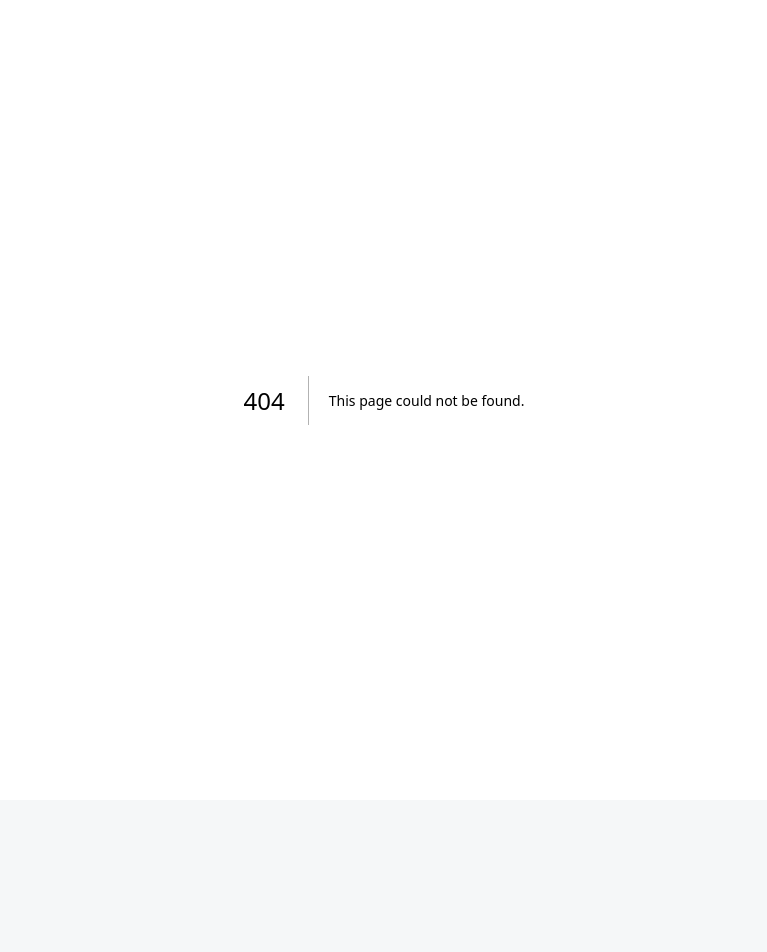
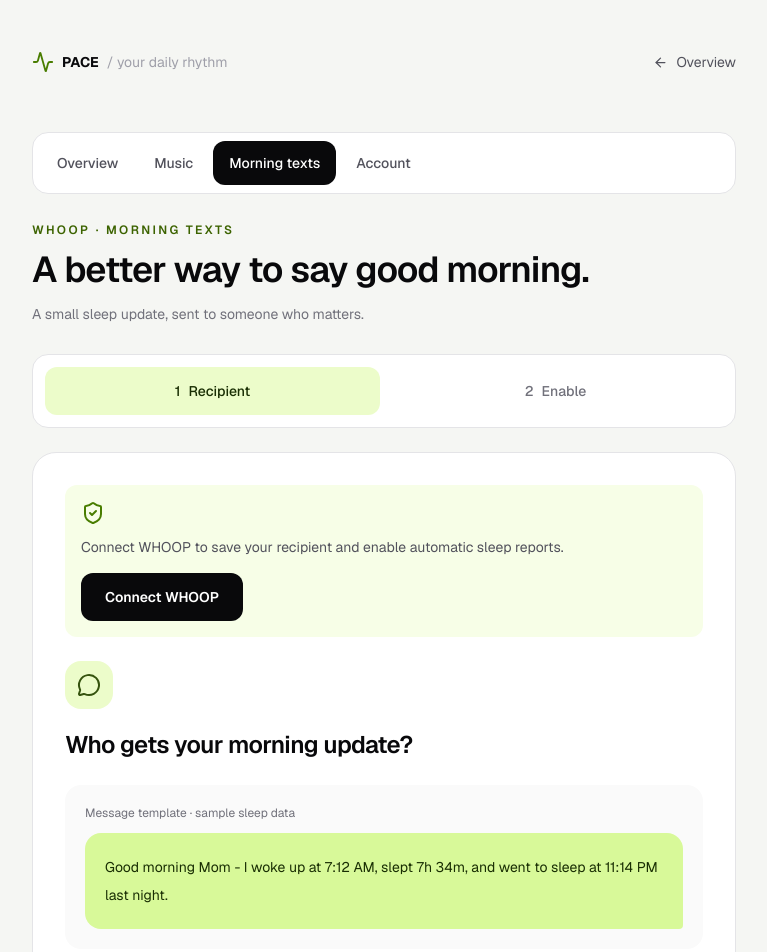
Before and after one commit to KanishkKundu05/whoop, a Next.js app: page /morning in a window 1280 px wide. Before the commit this address had no page. Shown: the top 952 px of the page, without its empty margins (256-1023 px from the left). Before the commit the page ends 800 px from the top, so only its background shows below. Built offline with nearby package versions, Linux system fonts and the light colour scheme; no server answers.

Commit message:
fix: restore morning text route with visible recipient and template

```diff
--- a/src/app/daily-message/page.tsx
+++ b/src/app/daily-message/page.tsx
@@ -1,5 +1,5 @@
 import { redirect } from "next/navigation";
 
 export default function DailyMessagePage() {
-  redirect("/setup");
+  redirect("/morning");
 }
--- /dev/null
+++ b/src/app/morning/error.tsx
@@ -0,0 +1,8 @@
+"use client";
+
+import Link from "next/link";
+import { OnboardingShell, primaryAction, secondaryAction } from "@/components/onboarding-shell";
+
+export default function SetupError({ reset }: { reset: () => void }) {
+  return <OnboardingShell navigation backHref="/dashboard" backLabel="Overview"><section role="alert" className="rounded-3xl border border-zinc-200 bg-white p-8"><h1 className="text-2xl font-semibold">We couldn’t load your setup.</h1><p className="mt-4 text-sm leading-6 text-zinc-500">Please try again. Your saved messaging settings are still in place.</p><div className="mt-6 flex flex-wrap gap-3"><button onClick={reset} className={primaryAction}>Try again</button><Link href="/dashboard" className={secondaryAction}>Back to overview</Link></div></section></OnboardingShell>;
+}
--- /dev/null
+++ b/src/app/morning/loading.tsx
@@ -0,0 +1,5 @@
+import { OnboardingShell } from "@/components/onboarding-shell";
+
+export default function Loading() {
+  return <OnboardingShell navigation backHref="/dashboard" backLabel="Overview"><div role="status" className="rounded-3xl border border-zinc-200 bg-white p-10 text-sm text-zinc-500">Loading your morning text setup…</div></OnboardingShell>;
+}
--- /dev/null
+++ b/src/app/morning/page.tsx
@@ -0,0 +1,10 @@
+import { OnboardingShell } from "@/components/onboarding-shell";
+import { MorningTextOnboarding } from "@/components/morning-text-onboarding";
+import { DEFAULT_DAILY_GREETING, formatDailyMessage } from "@/lib/messages/template";
+
+export default async function MorningPage({ searchParams }: { searchParams: Promise<{ step?: string }> }) {
+  const { step } = await searchParams;
+  const greeting = process.env.DAILY_MESSAGE_GREETING?.trim() || DEFAULT_DAILY_GREETING;
+  const preview = formatDailyMessage({ greeting, wakeTime: "7:12 AM", sleepDuration: "7h 34m", sleepStart: "11:14 PM" });
+  return <OnboardingShell navigation backHref="/dashboard" backLabel="Overview"><MorningTextOnboarding requestedStep={step} preview={preview} /></OnboardingShell>;
+}
--- a/src/app/setup/page.tsx
+++ b/src/app/setup/page.tsx
@@ -1,12 +1,6 @@
-import { OnboardingShell } from "@/components/onboarding-shell";
-import { MorningTextOnboarding } from "@/components/morning-text-onboarding";
-import { DEFAULT_DAILY_GREETING, formatDailyMessage } from "@/lib/messages/template";
-import { requireWhoopSession } from "@/lib/whoop/require-session";
+import { redirect } from "next/navigation";
 
 export default async function SetupPage({ searchParams }: { searchParams: Promise<{ step?: string }> }) {
-  await requireWhoopSession("/setup");
   const { step } = await searchParams;
-  const greeting = process.env.DAILY_MESSAGE_GREETING?.trim() || DEFAULT_DAILY_GREETING;
-  const preview = formatDailyMessage({ greeting, wakeTime: "7:12 AM", sleepDuration: "7h 34m", sleepStart: "11:14 PM" });
-  return <OnboardingShell navigation backHref="/dashboard" backLabel="Overview"><MorningTextOnboarding requestedStep={step} preview={preview} greeting={greeting} /></OnboardingShell>;
+  redirect(`/morning${typeof step === "string" ? `?step=${encodeURIComponent(step)}` : ""}`);
 }
--- a/src/components/app-navigation.tsx
+++ b/src/components/app-navigation.tsx
@@ -8,7 +8,7 @@
   return <nav aria-label="Dashboard navigation" className="mb-7 flex flex-wrap gap-1 rounded-2xl border border-zinc-200 bg-white p-2">
     {[
       ["/dashboard", "Overview"], ["/whoop/music", "Music"],
-      ["/setup", "Morning texts"], ["/setup/connection", "Account"],
+      ["/morning", "Morning texts"], ["/setup/connection", "Account"],
     ].map(([href, label]) => <Link key={href} href={href} prefetch={false} aria-current={pathname === href ? "page" : undefined}
       className={`min-h-11 rounded-xl px-4 py-3 text-sm font-medium transition ${pathname === href ? "bg-zinc-950 text-white" : "text-zinc-600 hover:bg-zinc-100"}`}>{label}</Link>)}
   </nav>;
--- a/src/components/experience-cards.tsx
+++ b/src/components/experience-cards.tsx
@@ -17,7 +17,7 @@
   const musicStatus = spotify.status === "fulfilled" && spotify.value ? "Spotify linked · Open to check playback" : "Connect Spotify to get started";
   return <section aria-label="Your experiences" className="grid gap-5 sm:grid-cols-2">
     {[{ href: "/whoop/music", Icon: Headphones, title: "Music for your pace", description: "Match your Spotify soundtrack to your live heart rate.", status: musicStatus, cta: "Open music" },
-      { href: "/setup", Icon: Moon, title: "Morning texts", description: "Share a small sleep update with someone you care about.", status: textStatus, cta: subscription?.active ? "Manage morning texts" : "Set up morning texts" }].map(({ href, Icon, title, description, status, cta }) =>
+      { href: "/morning", Icon: Moon, title: "Morning texts", description: "Share a small sleep update with someone you care about.", status: textStatus, cta: subscription?.active ? "Manage morning texts" : "Set up morning texts" }].map(({ href, Icon, title, description, status, cta }) =>
       <Link href={href} prefetch={false} key={href} className="rounded-3xl border border-zinc-200 bg-white p-6 transition hover:border-lime-500 focus-visible:outline-2 focus-visible:outline-offset-4 focus-visible:outline-lime-700">
         <Icon className="text-lime-700" size={25} /><h2 className="mt-4 text-xl font-semibold">{title}</h2><p className="mt-2 text-sm leading-6 text-zinc-500">{description}</p>
         <p className="mt-4 text-xs font-medium text-zinc-600">{status}</p><span className="mt-5 inline-flex items-center gap-2 text-sm font-semibold">{cta}<ArrowRight size={17} /></span>
--- a/src/components/morning-text-onboarding.tsx
+++ b/src/components/morning-text-onboarding.tsx
@@ -2,12 +2,12 @@
 
 import Link from "next/link";
 import { useSearchParams } from "next/navigation";
-import { useEffect, useRef, useState, type FormEvent } from "react";
-import { ArrowLeft, ArrowRight, Check, CheckCircle2, Copy, LoaderCircle, MessageCircle, Moon, ShieldCheck } from "lucide-react";
+import { useEffect, useRef, useState, useSyncExternalStore, type FormEvent } from "react";
+import { ArrowRight, Check, CheckCircle2, Copy, LoaderCircle, MessageCircle, ShieldCheck } from "lucide-react";
 import { primaryAction, secondaryAction } from "@/components/onboarding-shell";
 import { normalizeE164Phone } from "@/lib/messages/template";
 
-const steps = ["Preview", "Recipient", "Enable"];
+const steps = [{ label: "Recipient", index: 1 }, { label: "Enable", index: 2 }];
 const stepNames = ["report", "recipient", "review", "complete"];
 type Subscription = { active: boolean; recipientPhoneLast4: string; lastSentAt?: string; lastError?: string };
 type Status = {
@@ -36,8 +36,11 @@
   return data;
 }
 
+const subscribeToOrigin = () => () => {};
+
 function DeliveryDetails({ missing, onError }: { missing: string[]; onError: (message: string) => void }) {
     const [copied, setCopied] = useState(false);
+    const origin = useSyncExternalStore(subscribeToOrigin, () => window.location.origin, () => "Your app’s public origin");
     return <details className="mt-5 rounded-xl border border-zinc-200 p-4 text-sm">
       <summary className="cursor-pointer font-medium text-zinc-700">App owner · Delivery configuration</summary>
       <div className="mt-4 space-y-4 text-sm leading-6 text-zinc-600">
@@ -45,7 +48,7 @@
         <p>For local CLI testing, set <code>LINQ_TRANSPORT=cli</code> and log in with <code>linq login</code> or <code>linq signup</code>. Select a default sending line and have the recipient text it first. CLI mode requires the development server; its configuration check does not verify CLI login.</p>
         {!!missing.length && <p className="break-words text-amber-800">Missing or invalid: {missing.join(", ")}.</p>}
         <p>In WHOOP developer settings, register the public HTTPS URL below as the <strong>v2 webhook</strong>. Replace the connection-test webhook when you’re ready to enable delivery.</p>
-        <div className="flex items-center gap-3 rounded-lg bg-zinc-50 p-3"><code className="min-w-0 flex-1 break-all text-xs">{typeof window !== "undefined" ? window.location.origin : "Your app’s public origin"}/api/whoop/webhook</code><button type="button" aria-label="Copy delivery webhook URL" className="shrink-0 rounded-lg p-2 hover:bg-zinc-200" onClick={async () => {
+        <div className="flex items-center gap-3 rounded-lg bg-zinc-50 p-3"><code className="min-w-0 flex-1 break-all text-xs">{origin}/api/whoop/webhook</code><button type="button" aria-label="Copy delivery webhook URL" className="shrink-0 rounded-lg p-2 hover:bg-zinc-200" onClick={async () => {
           try { await navigator.clipboard.writeText(`${window.location.origin}/api/whoop/webhook`); setCopied(true); }
           catch { onError("Clipboard unavailable. Select the webhook URL and copy it manually."); }
         }}>{copied ? <Check size={17} /> : <Copy size={17} />}</button></div>
@@ -57,7 +60,7 @@
 
 
 export function MorningTextOnboarding({ requestedStep, preview }: {
-  requestedStep?: string; preview: string; greeting: string;
+  requestedStep?: string; preview: string;
 }) {
   const searchParams = useSearchParams();
   const [status, setStatus] = useState<Status | null>(null);
@@ -71,13 +74,13 @@
   const heading = useRef<HTMLHeadingElement>(null);
   const phoneInput = useRef<HTMLInputElement>(null);
   const mutationInFlight = useRef(false);
-  const ready = !!status?.config?.isReady && !!status?.hasOfflineAccess;
+  const ready = !loading && !!status?.connected && !!status?.config?.isReady && !!status?.hasOfflineAccess;
   const active = !!status?.subscription?.active;
   const requestedIndex = stepNames.indexOf(searchParams.get("step") ?? requestedStep ?? "");
   // Completion always comes from the server. A reload cannot restore an unsaved recipient.
-  const step = requestedIndex === 3 ? (active ? 3 : 0)
+  const step = requestedIndex === 3 ? (active ? 3 : 1)
     : requestedIndex === 2 ? (phone && consent ? 2 : 1)
-    : requestedIndex >= 0 ? requestedIndex : active ? 3 : 0;
+    : requestedIndex >= 0 ? 1 : active ? 3 : 1;
   const busy = pending;
 
   async function refresh(signal?: AbortSignal) {
@@ -105,7 +108,7 @@
   function goTo(index: number) {
     setError(null); setNotice(null);
     // Step changes stay local so the unsaved recipient survives Back/Continue.
-    window.history.pushState(null, "", `/setup?step=${stepNames[index]}`);
+    window.history.pushState(null, "", `/morning?step=${stepNames[index]}`);
   }
 
   function review(event: FormEvent<HTMLFormElement>) {
@@ -135,38 +138,35 @@
       const result = await requestSettings("DELETE");
       if (result.connected === false) { setStatus(result); return; }
       setStatus(current => ({ ...current!, subscription: current?.subscription ? { ...current.subscription, active: false } : null }));
-      goTo(0); setNotice("Morning texts are off. You can enable them again whenever you’re ready.");
+      goTo(1); setNotice("Morning texts are off. You can enable them again whenever you’re ready.");
     } catch (error) { setError(error instanceof Error ? error.message : "Couldn’t turn off messages."); }
     finally { mutationInFlight.current = false; setPending(false); }
   }
 
   return <>
     <header className="mb-7"><p className="text-xs font-semibold uppercase tracking-[0.2em] text-lime-800">WHOOP · Morning texts</p><h1 className="mt-3 text-3xl font-semibold tracking-tight sm:text-4xl">A better way to say good morning.</h1><p className="mt-3 text-sm leading-6 text-zinc-500">A small sleep update, sent to someone who matters.</p></header>
-    <ol aria-label="Setup progress" className="mb-6 grid grid-cols-3 gap-2 rounded-2xl border border-zinc-200 bg-white p-3">
-      {steps.map((label, index) => <li key={label}><button type="button" disabled={loading || busy || index > step || step === 3} onClick={() => goTo(index)} aria-current={index === step ? "step" : undefined} className={`flex min-h-12 w-full items-center justify-center gap-2 rounded-xl text-sm font-medium ${index === step ? "bg-lime-100 text-lime-950" : "text-zinc-500"}`}><span>{index < step ? <Check size={16} /> : index + 1}</span>{label}</button></li>)}
+    <ol aria-label="Setup progress" className="mb-6 grid grid-cols-2 gap-2 rounded-2xl border border-zinc-200 bg-white p-3">
+      {steps.map(({ label, index }) => <li key={label}><button type="button" disabled={loading || busy || index > step || step === 3} onClick={() => goTo(index)} aria-current={index === step ? "step" : undefined} className={`flex min-h-12 w-full items-center justify-center gap-2 rounded-xl text-sm font-medium ${index === step ? "bg-lime-100 text-lime-950" : "text-zinc-500"}`}><span>{index < step ? <Check size={16} /> : index}</span>{label}</button></li>)}
     </ol>
     {error && <div role="alert" className="mb-5 rounded-xl bg-rose-50 p-4 text-sm leading-6 text-rose-900">{error}<button type="button" disabled={busy || loading} onClick={reload} className="ml-3 underline">Refresh status</button></div>}
     {notice && <p role="status" className="mb-5 rounded-xl bg-lime-50 p-4 text-sm text-lime-900">{notice}</p>}
-    {loading ? <div role="status" className="flex min-h-60 items-center justify-center gap-3 rounded-3xl border border-zinc-200 bg-white p-8 text-sm text-zinc-500"><LoaderCircle size={20} className="animate-spin" />Checking connection and delivery…</div> : status && <section aria-busy={busy} className="rounded-3xl border border-zinc-200 bg-white p-6 sm:p-8">
-      {!status.connected ? <><ShieldCheck className="text-lime-700" /><h2 ref={heading} tabIndex={-1} className="mt-4 text-2xl font-semibold">Reconnect your WHOOP.</h2><p className="mt-3 text-sm text-zinc-500">Your session ended. Reconnect to continue your setup.</p><a href="/api/auth/whoop?next=/setup" className={`${primaryAction} mt-6`}>Reconnect WHOOP</a></> : <>
-        <span className="mb-5 flex h-12 w-12 items-center justify-center rounded-2xl bg-lime-100 text-lime-900">{step === 3 ? <CheckCircle2 /> : step === 0 ? <Moon /> : <MessageCircle />}</span>
+    {loading && <p role="status" className="mb-5 flex items-center gap-3 text-sm text-zinc-500"><LoaderCircle size={20} className="animate-spin" />Checking connection and delivery…</p>}
+    <section aria-busy={busy} className="rounded-3xl border border-zinc-200 bg-white p-6 sm:p-8">
+      {status?.connected === false && <div className="mb-6 rounded-xl bg-lime-50 p-4"><ShieldCheck className="text-lime-700" /><p className="mt-3 text-sm text-zinc-600">Connect WHOOP to save your recipient and enable automatic sleep reports.</p><a href="/api/auth/whoop?next=/morning" className={`${primaryAction} mt-4`}>Connect WHOOP</a></div>}
+        <span className="mb-5 flex h-12 w-12 items-center justify-center rounded-2xl bg-lime-100 text-lime-900">{step === 3 ? <CheckCircle2 /> : <MessageCircle />}</span>
         <h2 ref={heading} tabIndex={-1} className="text-2xl font-semibold tracking-tight outline-none">{["Here’s what they’ll receive.", "Who gets your morning update?", "Ready to enable morning texts?", "Morning texts are enabled."][step]}</h2>
-        {!ready && <div role="status" className="mt-5 rounded-xl bg-amber-50 p-4 text-sm leading-6 text-amber-900"><p className="font-semibold">Delivery setup pending</p><p>You can preview your report now. The app owner needs to finish delivery setup before you can enable texts.</p>{status.hasOfflineAccess === false && <a href="/api/auth/whoop?next=/setup" className="block underline">Reconnect WHOOP to allow automatic reports</a>}<button type="button" onClick={reload} className="mt-2 min-h-11 underline">Check again</button></div>}
-        {step === 0 && <>
-          <p className="mt-4 text-sm leading-7 text-zinc-500">Wake time, time asleep, and bedtime, using the timezone recorded by WHOOP. Reports follow a processed main-sleep update; there’s no fixed send time.</p>
-          <div className="mt-6 rounded-2xl bg-zinc-50 p-5"><p className="mb-3 text-xs text-zinc-500">Example message · sample sleep data</p><p className="whitespace-pre-wrap break-words rounded-2xl rounded-br-sm bg-lime-200 p-5 text-sm leading-7 text-lime-950">{preview}</p></div>
-          <p className="mt-4 text-xs leading-6 text-zinc-500">The greeting is configured by the app owner. You choose who receives it.</p>
-          <button type="button" disabled={busy} onClick={() => goTo(1)} className={`${primaryAction} mt-6`}>Choose recipient<ArrowRight size={17} /></button>
-        </>}
+        {!loading && status?.connected && !ready && <div role="status" className="mt-5 rounded-xl bg-amber-50 p-4 text-sm leading-6 text-amber-900"><p className="font-semibold">Delivery setup pending</p><p>You can preview your report now. The app owner needs to finish delivery setup before you can enable texts.</p>{status?.hasOfflineAccess === false && <a href="/api/auth/whoop?next=/morning" className="block underline">Reconnect WHOOP to allow automatic reports</a>}<button type="button" onClick={reload} className="mt-2 min-h-11 underline">Check again</button></div>}
+        <div className="mt-6 rounded-2xl bg-zinc-50 p-5"><p className="mb-3 text-xs text-zinc-500">Message template · sample sleep data</p><p className="whitespace-pre-wrap break-words rounded-2xl rounded-br-sm bg-lime-200 p-5 text-sm leading-7 text-lime-950">{preview}</p></div>
+        <p className="mt-4 text-xs leading-6 text-zinc-500">Wake time, time asleep, and bedtime use the timezone recorded by WHOOP. The app owner sets the greeting. Reports follow a processed main sleep; there’s no fixed send time.</p>
         {step === 1 && <form className="mt-4" onSubmit={review}>
           <p className="text-sm leading-7 text-zinc-500">They don’t need a WHOOP account. Nothing is enabled until you confirm on the next screen.</p>
-          {status.subscription && <p className="mt-4 text-sm text-zinc-600">{active ? "Currently sending to" : "Previously saved number"}: •••• {status.subscription.recipientPhoneLast4}.</p>}
+          {status?.subscription && <p className="mt-4 text-sm text-zinc-600">{active ? "Currently sending to" : "Previously saved number"}: •••• {status?.subscription.recipientPhoneLast4}.</p>}
           <label htmlFor="recipient-phone" className="mb-2 mt-6 block text-sm font-semibold">Recipient phone number</label>
           <input ref={phoneInput} id="recipient-phone" name="recipientPhone" type="tel" autoComplete="tel" inputMode="tel" required disabled={busy} value={phone} onChange={event => { setPhone(event.target.value); setPhoneError(null); }} placeholder="+1 415 555 2671" aria-invalid={!!phoneError} aria-describedby={phoneError ? "phone-error phone-help" : "phone-help"} className="min-h-14 w-full rounded-xl border border-zinc-300 bg-white px-4 text-base focus:outline-lime-600" />
           <p id="phone-help" className="mt-2 text-xs leading-6 text-zinc-500">Include + and the country code. Spaces, parentheses, and dashes are fine.</p>
           {phoneError && <p id="phone-error" role="alert" className="mt-2 text-sm text-rose-700">{phoneError}</p>}
           <label className="mt-5 flex cursor-pointer items-start gap-3 rounded-xl bg-zinc-50 p-4 text-sm leading-6 text-zinc-600"><input type="checkbox" required checked={consent} disabled={busy} onChange={event => setConsent(event.target.checked)} className="mt-1 h-4 w-4 shrink-0 accent-lime-700" />I want to share my sleep report with this person and they’re happy to receive these texts.</label>
-          <div className="mt-7 flex flex-wrap justify-between gap-3"><button type="button" disabled={busy} className={secondaryAction} onClick={() => goTo(0)}><ArrowLeft size={17} />Back</button><button disabled={busy || !phone.trim() || !consent} className={primaryAction}>Review<ArrowRight size={17} /></button></div>
+          <div className="mt-7 flex flex-wrap justify-between gap-3"><button disabled={busy || !phone.trim() || !consent} className={primaryAction}>Review<ArrowRight size={17} /></button></div>
         </form>}
         {step === 2 && <>
           <p className="mt-4 text-sm leading-7 text-zinc-600">Send automatic sleep reports to <strong className="break-all">{phone}</strong>.</p>
@@ -174,15 +174,14 @@
           <div className="mt-7 flex flex-wrap justify-between gap-3"><button type="button" disabled={busy} className={secondaryAction} onClick={() => goTo(1)}>Edit recipient</button><button type="button" disabled={busy || !ready} className={primaryAction} onClick={() => void save()}>{pending ? <LoaderCircle size={17} className="animate-spin" /> : <Check size={17} />}{active ? "Save recipient" : "Enable morning texts"}</button></div>
         </>}
         {step === 3 && <>
-          <p className="mt-4 text-sm leading-7 text-zinc-500">Your reports are set to go to the number ending in <strong className="text-zinc-900">{status.subscription?.recipientPhoneLast4}</strong>.</p>
-          <div className="mt-6 rounded-2xl bg-lime-50 p-5 text-sm leading-7 text-lime-950"><p className="font-semibold">{status.subscription?.lastSentAt ? "Report requested" : "Waiting for first sleep update"}</p><p className="mt-1">{status.subscription?.lastSentAt ? `Last requested: ${new Date(status.subscription.lastSentAt).toLocaleString()}. Check the recipient’s phone to confirm delivery.` : "Once WHOOP processes your main sleep and notifies this app, we’ll request your report through Linq. You don’t need to keep this page open."}</p></div>
-          {status.subscription?.lastError && <p role="alert" className="mt-4 rounded-xl bg-amber-50 p-4 text-sm text-amber-900">The last delivery attempt had a problem. Check delivery configuration, then refresh status.</p>}
+          <p className="mt-4 text-sm leading-7 text-zinc-500">Your reports are set to go to the number ending in <strong className="text-zinc-900">{status?.subscription?.recipientPhoneLast4}</strong>.</p>
+          <div className="mt-6 rounded-2xl bg-lime-50 p-5 text-sm leading-7 text-lime-950"><p className="font-semibold">{status?.subscription?.lastSentAt ? "Report requested" : "Waiting for first sleep update"}</p><p className="mt-1">{status?.subscription?.lastSentAt ? `Last requested: ${new Date(status?.subscription.lastSentAt).toLocaleString()}. Check the recipient’s phone to confirm delivery.` : "Once WHOOP processes your main sleep and notifies this app, we’ll request your report through Linq. You don’t need to keep this page open."}</p></div>
+          {status?.subscription?.lastError && <p role="alert" className="mt-4 rounded-xl bg-amber-50 p-4 text-sm text-amber-900">The last delivery attempt had a problem. Check delivery configuration, then refresh status.</p>}
           <div className="mt-7 flex flex-wrap gap-3"><Link href="/dashboard" className={primaryAction}>Back to overview<ArrowRight size={17} /></Link><button type="button" disabled={busy} className={secondaryAction} onClick={() => goTo(1)}>Change recipient</button></div>
           <button type="button" disabled={busy} className="mt-4 min-h-11 text-sm underline" onClick={reload}>Refresh delivery status</button>
         </>}
         {active && <button type="button" disabled={busy} className="mt-4 block min-h-11 text-sm text-rose-700 underline" onClick={() => void turnOff()}>Turn off morning texts</button>}
-        {(!ready || status.subscription?.lastError) && <DeliveryDetails missing={status.config?.missing ?? []} onError={setError} />}
-      </>}
-    </section>}
+    </section>
+    <DeliveryDetails missing={status?.config?.missing ?? []} onError={setError} />
   </>;
 }
--- a/src/components/whoop-setup.tsx
+++ b/src/components/whoop-setup.tsx
@@ -217,7 +217,7 @@
             <p className={styles.eyebrow}>THREE CHECKS. ALL CONNECTED.</p>
             <h2 tabIndex={-1}>You’re in rhythm.</h2>
             <p>Your account is connected, your sleep data is accessible, and a signed sleep update has arrived from WHOOP.</p>
-            <div className={styles.nextUp}><span>UP NEXT / OPTIONAL</span><h3>Make mornings a little closer.</h3><p>Set up Linq delivery and choose who gets your morning sleep report.</p><Link href="/setup" className={button}>Set up morning texts<ArrowRight size={17} /></Link></div>
+            <div className={styles.nextUp}><span>UP NEXT / OPTIONAL</span><h3>Make mornings a little closer.</h3><p>Set up Linq delivery and choose who gets your morning sleep report.</p><Link href="/morning" className={button}>Set up morning texts<ArrowRight size={17} /></Link></div>
             <Link href="/whoop" className={styles.textLink}>Explore WHOOP experiences<ArrowUpRight size={16} /></Link>
           </section>}
           {step < 3 && <div className={styles.actions}>
```
